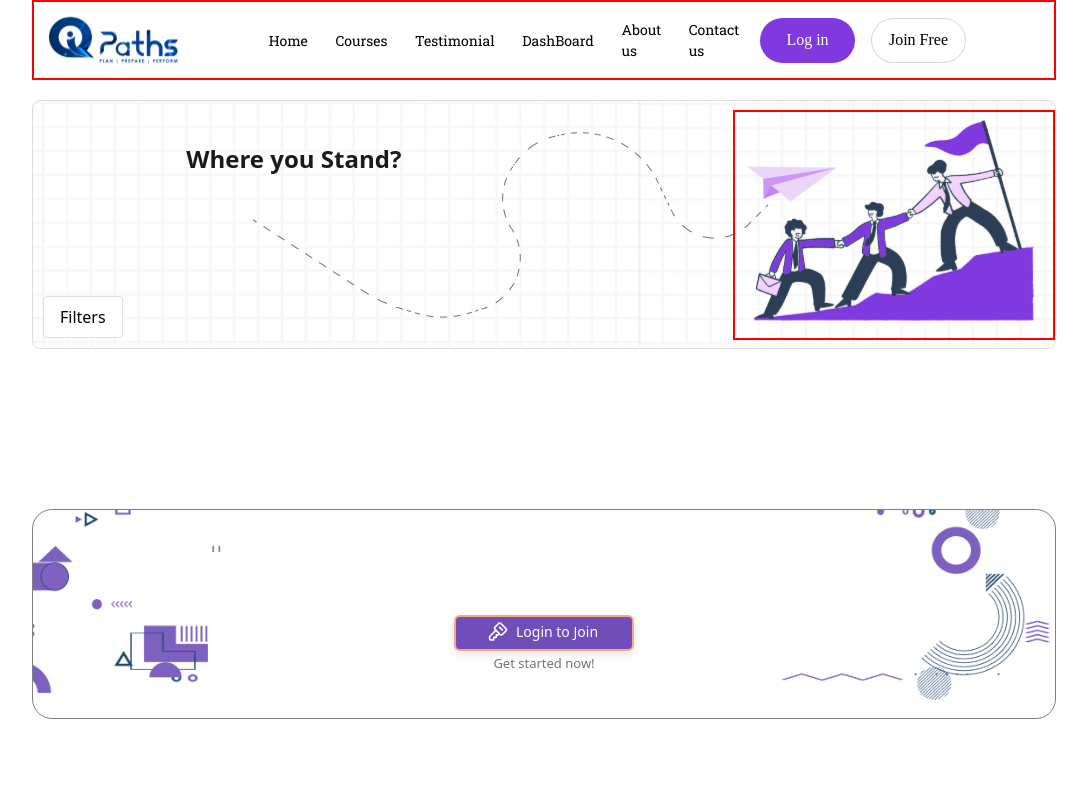
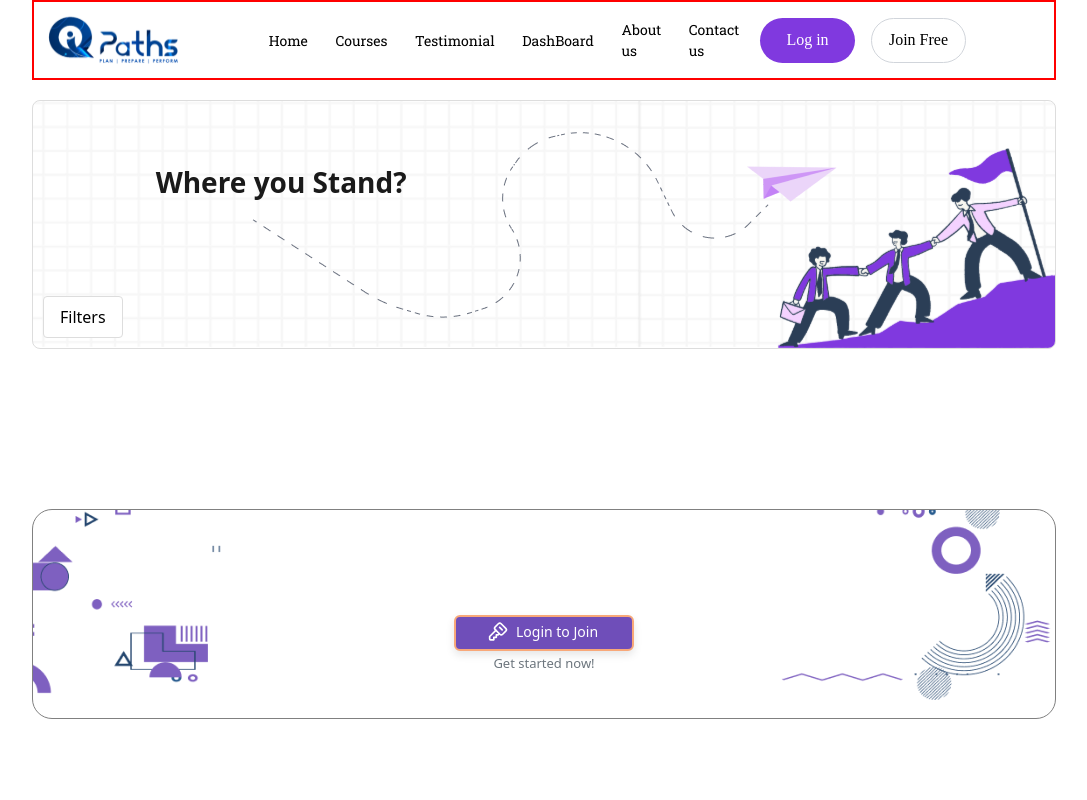
Before and after one commit to ITISH7/iqpathsquizFrontend, a React (Vite) app: page /leaderboard in a window 1280 px wide. Shown: the top 800 px of the page, without its empty margins (96-1183 px from the left). Built offline with nearby package versions, Linux system fonts and the light colour scheme; a web font is replaced by a local one.

Commit message:
add leaderboard hero section

```diff
--- a/src/componets/LeaderBoardHeroSection/LeaderBoardHeroSection.module.css
+++ b/src/componets/LeaderBoardHeroSection/LeaderBoardHeroSection.module.css
@@ -24,11 +24,12 @@
 }
 
 .imageCorner{
-  border: 2px solid red;
+  /* border: 2px solid red; */
   position: relative;
-  bottom: 0;
-  right: 0;
+  bottom: -28px;
+  right: -22px;
   z-index: 1;
+  ;
 }
 
 .filterButton {
@@ -45,10 +46,10 @@
 .title {
   flex-grow: 1;
   text-align: center;
-  font-size: 24px;
+  font-size: 28px;
   font-weight: bold;
   color: #1a1a1a;
   position: absolute;
-  top: 40px;
-  left:15%;
+  top: 60px;
+  left:12%;
 }
```
